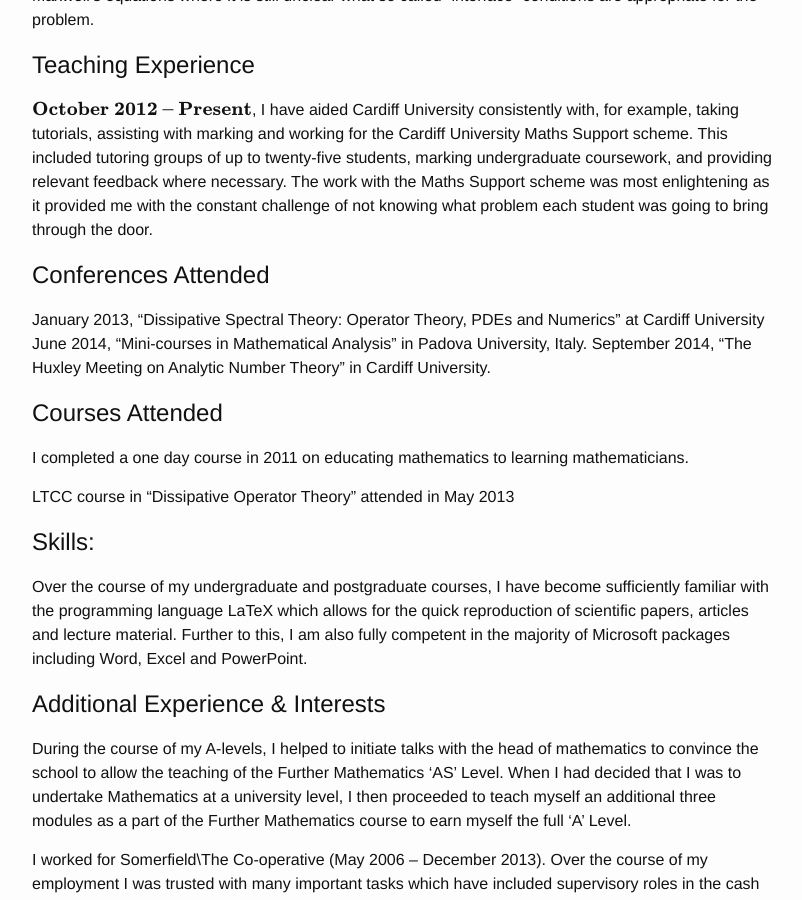
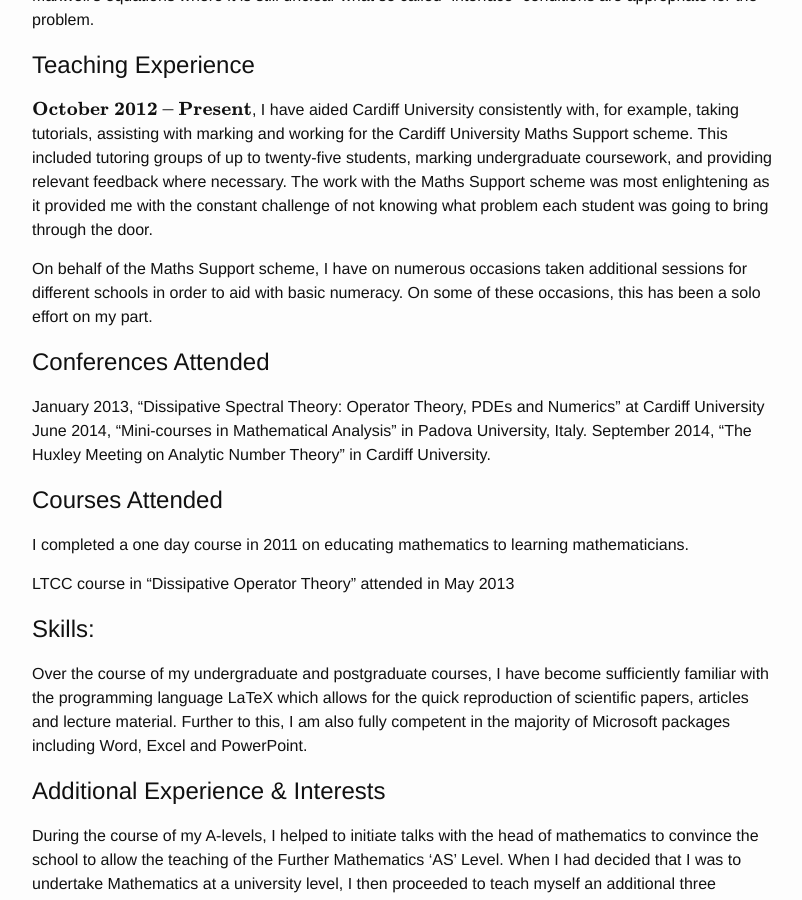
Before and after one commit to JamesEvans2014/JamesEvans2014.github.io, a Jekyll site: the page built from Curriculum-Vitae.md, in a window 1280 px wide and 900 px high, scrolled down 1482 px. Shown: the whole window, without its empty margins (238-1040 px from the left). Built offline with Jekyll 4.4.1, drawn with Linux system fonts in a browser that asks for light colours; formulas are drawn with MathJax 3.

Commit message:
Update Curriculum-Vitae.md

```diff
--- a/Curriculum-Vitae.md
+++ b/Curriculum-Vitae.md
@@ -65,12 +65,9 @@ where it is still unclear what so called “interface” conditions are appropri
 #Teaching Experience
 
 \\(\textbf {October 2012 – Present}\\),
-I have aided Cardiff University consistently with, for example, taking tutorials,
-assisting with marking and working for the Cardiff University Maths Support scheme. This included tutoring groups
-of up to twenty-five students, marking undergraduate coursework, and providing relevant feedback where necessary.
-The work with the Maths Support scheme was most enlightening as it provided me with the constant challenge of not
-knowing what problem each student was going to bring through the door.
+I have aided Cardiff University consistently with, for example, taking tutorials, assisting with marking and working for the Cardiff University Maths Support scheme. This included tutoring groups of up to twenty-five students, marking undergraduate coursework, and providing relevant feedback where necessary. The work with the Maths Support scheme was most enlightening as it provided me with the constant challenge of not knowing what problem each student was going to bring through the door.
 
+On behalf of the Maths Support scheme, I have on numerous occasions taken additional sessions for different schools in order to aid with basic numeracy. On some of these occasions, this has been a solo effort on my part.
 #Conferences Attended
 
 January 2013, "Dissipative Spectral Theory: Operator Theory, PDEs and Numerics" at Cardiff University
```
